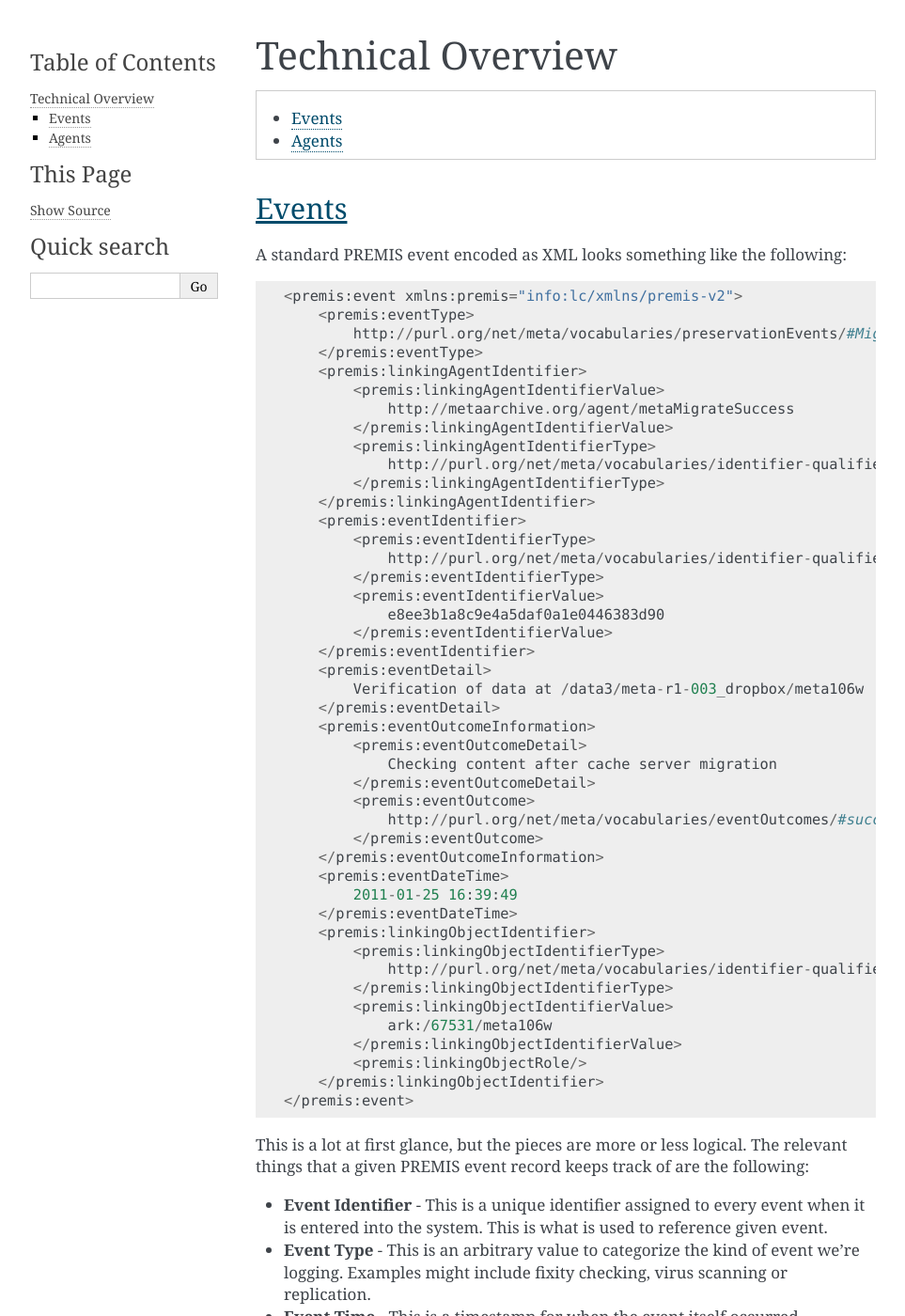
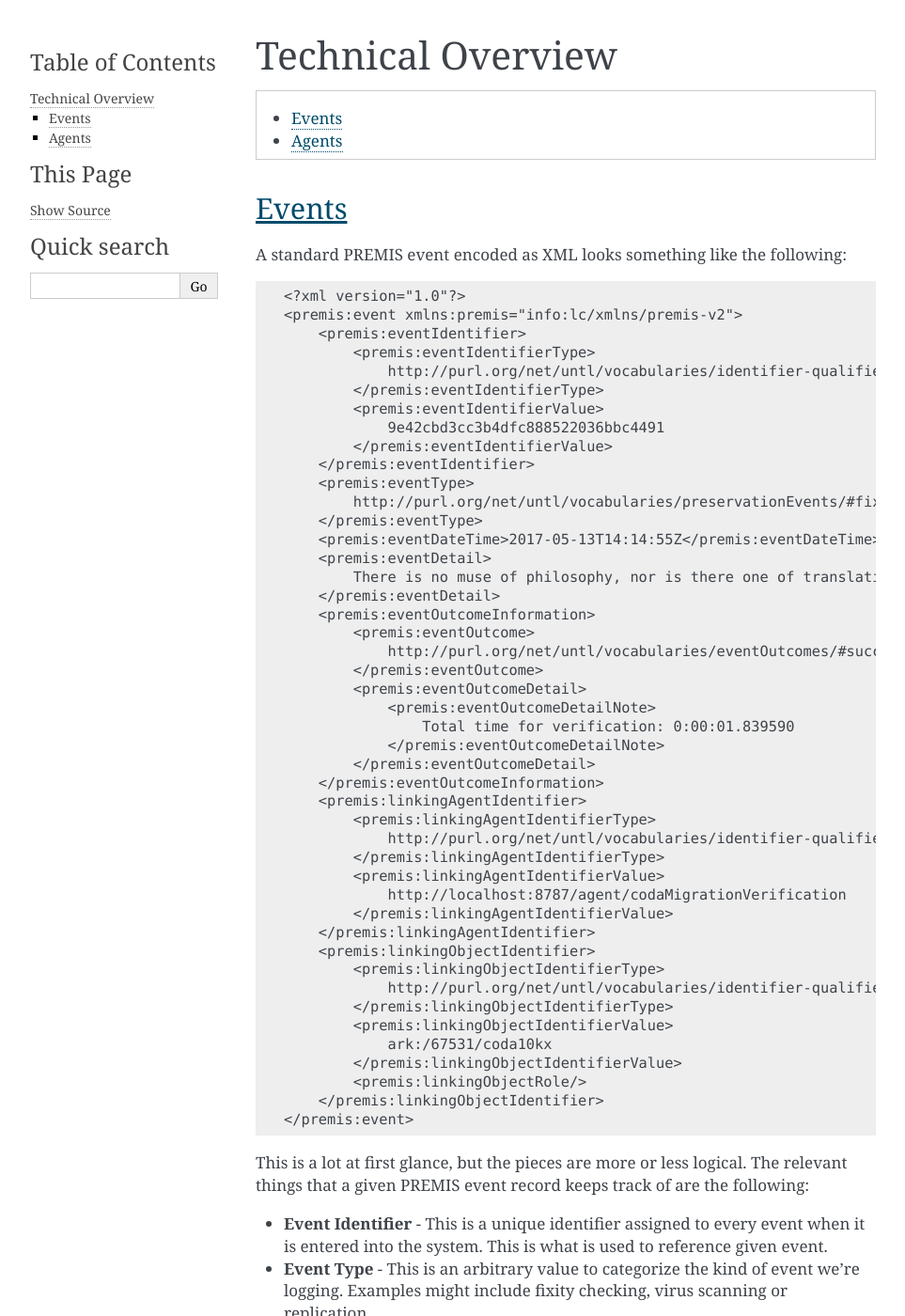
Before and after one commit to unt-libraries/django-premis-event-service, a Sphinx documentation site: the page built from docs/source/technical_overview.rst, in a window 1280 px wide and 1400 px high. Shown: the whole window at 94% size, without its empty margins (148-1111 px from the left). Built offline with Sphinx 7.4.7, drawn with Linux system fonts in a browser that asks for light colours; some of the changed text lies outside the part shown.

Commit message:
update examples in tech. overview

```diff
--- a/docs/source/technical_overview.rst
+++ b/docs/source/technical_overview.rst
@@ -11,50 +11,52 @@ Events
 
 A standard PREMIS event encoded as XML looks something like the following::
 
+    <?xml version="1.0"?>
     <premis:event xmlns:premis="info:lc/xmlns/premis-v2">
-        <premis:eventType>
-            http://purl.org/net/meta/vocabularies/preservationEvents/#MigrateSuccess
-        </premis:eventType>
-        <premis:linkingAgentIdentifier>
-            <premis:linkingAgentIdentifierValue>
-                http://metaarchive.org/agent/metaMigrateSuccess
-            </premis:linkingAgentIdentifierValue>
-            <premis:linkingAgentIdentifierType>
-                http://purl.org/net/meta/vocabularies/identifier-qualifiers/#URL
-            </premis:linkingAgentIdentifierType>
-        </premis:linkingAgentIdentifier>
         <premis:eventIdentifier>
             <premis:eventIdentifierType>
-                http://purl.org/net/meta/vocabularies/identifier-qualifiers/#UUID
+                http://purl.org/net/untl/vocabularies/identifier-qualifiers/#UUID
             </premis:eventIdentifierType>
             <premis:eventIdentifierValue>
-                e8ee3b1a8c9e4a5daf0a1e0446383d90
+                9e42cbd3cc3b4dfc888522036bbc4491
             </premis:eventIdentifierValue>
         </premis:eventIdentifier>
+        <premis:eventType>
+            http://purl.org/net/untl/vocabularies/preservationEvents/#fixityCheck
+        </premis:eventType>
+        <premis:eventDateTime>2017-05-13T14:14:55Z</premis:eventDateTime>
         <premis:eventDetail>
-            Verification of data at /data3/meta-r1-003_dropbox/meta106w
+            There is no muse of philosophy, nor is there one of translation.
         </premis:eventDetail>
         <premis:eventOutcomeInformation>
+            <premis:eventOutcome>
+                http://purl.org/net/untl/vocabularies/eventOutcomes/#success
+            </premis:eventOutcome>
             <premis:eventOutcomeDetail>
-                Checking content after cache server migration
+                <premis:eventOutcomeDetailNote>
+                    Total time for verification: 0:00:01.839590
+                </premis:eventOutcomeDetailNote>
             </premis:eventOutcomeDetail>
-            <premis:eventOutcome>
-                http://purl.org/net/meta/vocabularies/eventOutcomes/#success
-            </premis:eventOutcome>
         </premis:eventOutcomeInformation>
-        <premis:eventDateTime>
-            2011-01-25 16:39:49
-        </premis:eventDateTime>
+        <premis:linkingAgentIdentifier>
+            <premis:linkingAgentIdentifierType>
+                http://purl.org/net/untl/vocabularies/identifier-qualifiers/#URL
+            </premis:linkingAgentIdentifierType>
+            <premis:linkingAgentIdentifierValue>
+                http://localhost:8787/agent/codaMigrationVerification
+            </premis:linkingAgentIdentifierValue>
+        </premis:linkingAgentIdentifier>
         <premis:linkingObjectIdentifier>
             <premis:linkingObjectIdentifierType>
-                http://purl.org/net/meta/vocabularies/identifier-qualifiers/#ARK
+                http://purl.org/net/untl/vocabularies/identifier-qualifiers/#ARK
             </premis:linkingObjectIdentifierType>
             <premis:linkingObjectIdentifierValue>
-                ark:/67531/meta106w
+                ark:/67531/coda10kx
             </premis:linkingObjectIdentifierValue>
             <premis:linkingObjectRole/>
         </premis:linkingObjectIdentifier>
     </premis:event>
+
 
 This is a lot at first glance, but the pieces are more or less logical. The
 relevant things that a given PREMIS event record keeps track of are the
@@ -95,15 +97,15 @@ looks like the following::
     <?xml version="1.0"?>
     <premis:agent xmlns:premis="info:lc/xmlns/premis-v2">
         <premis:agentIdentifier>
+            <premis:agentIdentifierType>
+                http://purl.org/net/untl/vocabularies/identifier-qualifiers/#URL
+            </premis:agentIdentifierType>
             <premis:agentIdentifierValue>
-                MigrateSuccess
+                http://localhost:8787/agent/codaMigrationVerification
             </premis:agentIdentifierValue>
-            <premis:agentIdentifierType>
-                FDsys:agent
-            </premis:agentIdentifierType>
         </premis:agentIdentifier>
         <premis:agentName>
-            http://institution.edu/agent/metaMigrateSuccess
+            codaMigrationVerification
         </premis:agentName>
         <premis:agentType>softw</premis:agentType>
     </premis:agent>
```
